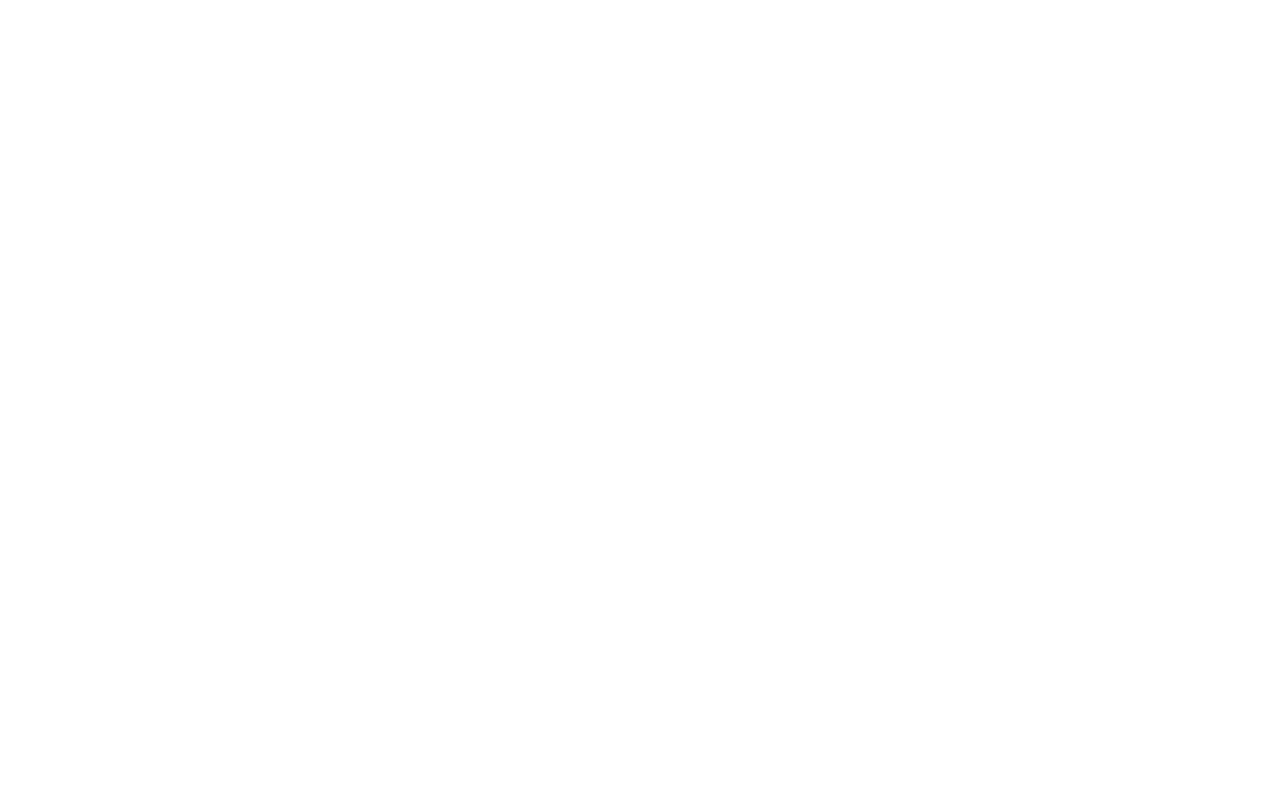
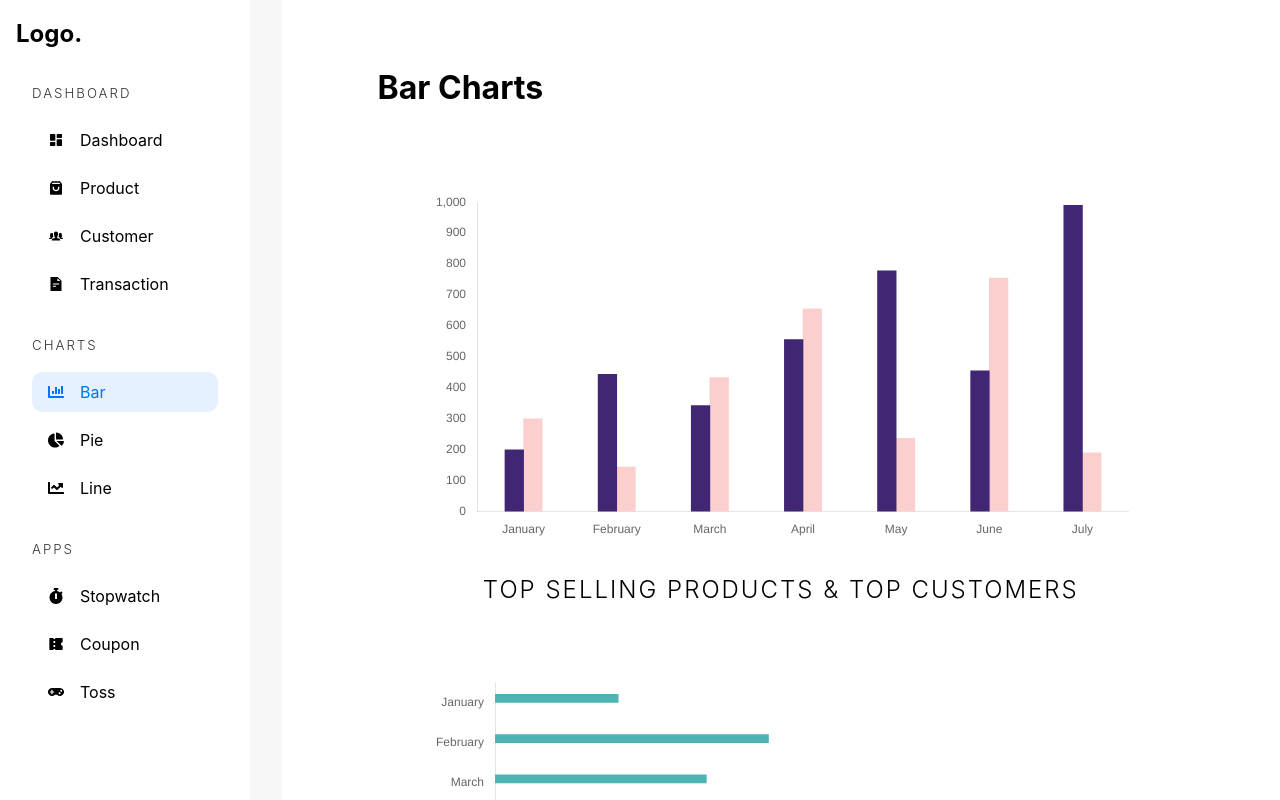
Before and after one commit to aditya90205/Admin_Dashboard, a React (Vite) app: page /admin/chart/bar in a window 1280 px wide. Before the commit this address had no page. Built offline with nearby package versions, Linux system fonts and the light colour scheme.

Commit message:
Added Bar chart

```diff
--- a/src/App.tsx
+++ b/src/App.tsx
@@ -9,6 +9,9 @@
 const Customers = lazy(() => import("./pages/Customers"));
 const Product = lazy(() => import("./pages/Product"));
 const Transaction = lazy(() => import("./pages/Transaction"));
+const BarCharts = lazy(() => import("./pages/charts/BarCharts"));
+const PieCharts = lazy(() => import("./pages/charts/PieCharts"));
+const LineCharts = lazy(() => import("./pages/charts/LineCharts"));
 
 const App = () => {
   return (
@@ -21,6 +24,9 @@
           <Route path="/admin/customers" element={<Customers />} />
 
           {/* Charts */}
+          <Route path="/admin/chart/bar" element={<BarCharts />}/>
+          <Route path="/admin/chart/pie" element={<PieCharts />}/>
+          <Route path="/admin/chart/line" element={<LineCharts />}/>
 
           {/* Apps */}
 
--- a/src/components/Charts.tsx
+++ b/src/components/Charts.tsx
@@ -92,7 +92,7 @@
       },
     ],
   };
-  return <Bar options={options} data={data} />;
+  return <Bar width={horizontal?"200%":""} options={options} data={data} />;
 };
 
 interface DoughnutChartProps {
--- /dev/null
+++ b/src/pages/charts/BarCharts.tsx
@@ -0,0 +1,56 @@
+import AdminSidebar from "../../components/AdminSidebar";
+import { BarChart } from "../../components/Charts";
+
+const months = [
+  "January",
+  "February",
+  "March",
+  "April",
+  "May",
+  "June",
+  "July",
+  "Aug",
+  "Sept",
+  "Oct",
+  "Nov",
+  "Dec",
+];
+
+const BarCharts = () => {
+  return (
+    <div className="adminContainer">
+      <AdminSidebar />
+      <main className="chart-container">
+        <h1>Bar Charts</h1>
+        <section>
+          <BarChart
+            data_1={[200, 444, 343, 556, 778, 455, 990]}
+            data_2={[300, 144, 433, 655, 237, 755, 190]}
+            title_1="Products"
+            title_2="Users"
+            bgColor_1={`hsl(260,50%,30%)`}
+            bgColor_2={`hsl(360,90%,90%)`}
+          />
+          <h2>Top Selling Products & Top Customers</h2>
+        </section>
+        <section>
+          <BarChart
+            horizontal={true}
+            data_1={[
+              200, 444, 343, 556, 778, 455, 990, 444, 122, 334, 890, 909,
+            ]}
+            data_2={[]}
+            title_1="Products"
+            title_2=""
+            bgColor_1={`hsl(180, 40%, 50%)`}
+            bgColor_2=""
+            labels={months}
+          />
+          <h2>Orders throughout the year</h2>
+        </section>
+      </main>
+    </div>
+  );
+};
+
+export default BarCharts;
--- /dev/null
+++ b/src/pages/charts/LineCharts.tsx
@@ -0,0 +1,14 @@
+import AdminSidebar from "../../components/AdminSidebar"
+
+const LineCharts = () => {
+  return (
+    <div className="adminContainer">
+    <AdminSidebar />
+    <main className="chart-container">
+
+    </main>
+    </div>
+  )
+}
+
+export default LineCharts
--- /dev/null
+++ b/src/pages/charts/PieCharts.tsx
@@ -0,0 +1,14 @@
+import AdminSidebar from "../../components/AdminSidebar"
+
+const PieCharts = () => {
+  return (
+    <div className="adminContainer">
+    <AdminSidebar />
+    <main className="chart-container">
+
+    </main>
+    </div>
+  )
+}
+
+export default PieCharts
--- /dev/null
+++ b/src/styles/_charts.scss
@@ -0,0 +1,17 @@
+.chart-container{
+    background-color: white;
+    padding: 4rem;
+    overflow-y: auto;
+    > h1 {
+        margin: 0 0 5rem 2rem;
+    }
+    > section {
+        width: 80%;
+        margin: 4rem auto;
+         > h2 {
+            margin: 2rem 0;
+            text-align: center;
+            @include heading(2px);
+         }
+    }
+}
--- a/src/styles/app.scss
+++ b/src/styles/app.scss
@@ -1,6 +1,7 @@
 @import "mixin";
 @import "dashboard";
 @import "products";
+@import "charts";
 :root {
     font-family: Inter, system-ui, Avenir, Helvetica, Arial, sans-serif;
     line-height: 1.5;
```
